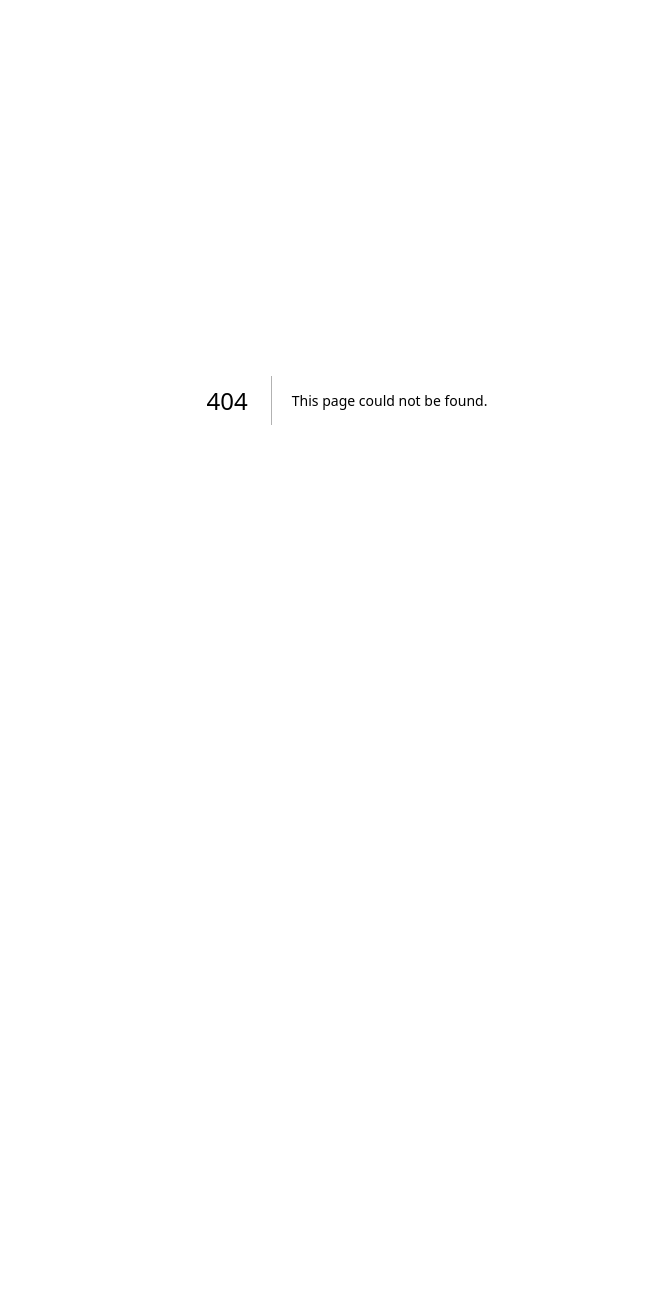
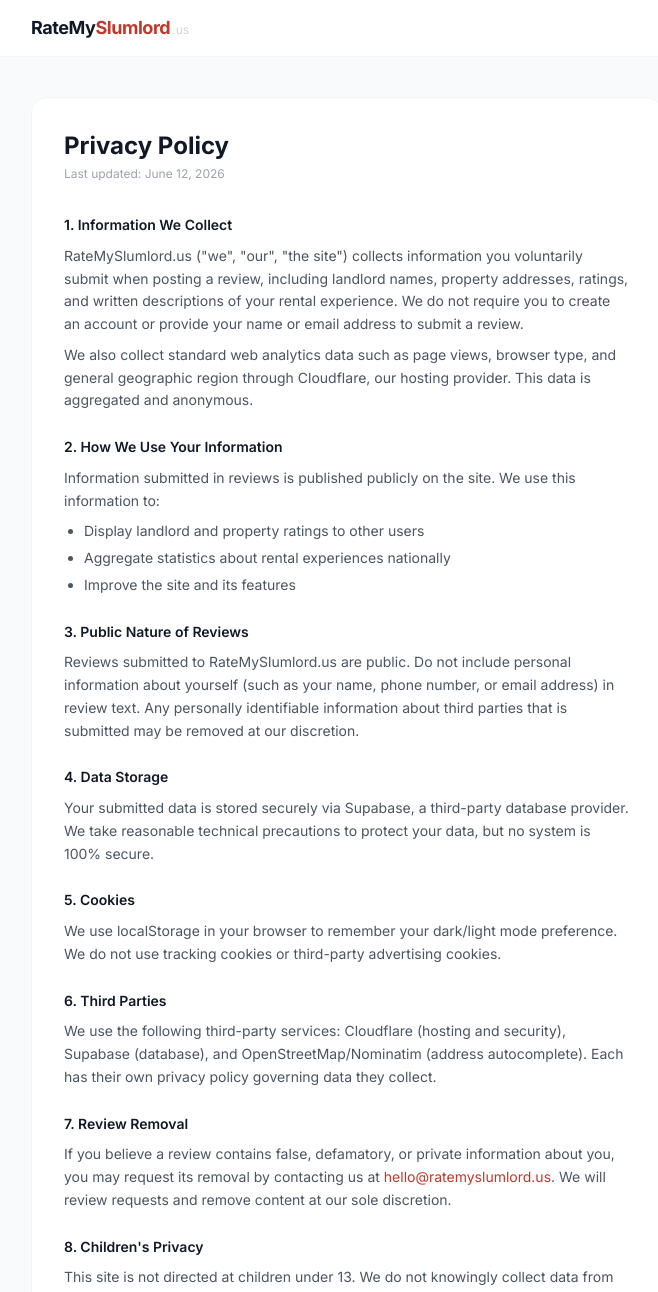
Before and after one commit to Desurasu/ratemyslumlord, a Next.js app: page /privacy in a window 1280 px wide. Before the commit this address had no page. Shown: the top 1292 px of the page, without its empty margins (293-951 px from the left). Before the commit the page ends 800 px from the top, so only its background shows below. Built offline with nearby package versions, Linux system fonts and the light colour scheme.

Commit message:
Create privacy.js
Privacy Policy

```diff
--- /dev/null
+++ b/pages/privacy.js
@@ -0,0 +1,93 @@
+import Head from 'next/head'
+import Link from 'next/link'
+
+export default function Privacy() {
+  const updated = 'June 12, 2026'
+  return (
+    <>
+      <Head>
+        <title>Privacy Policy — RateMySlumlord</title>
+        <meta name="viewport" content="width=device-width, initial-scale=1" />
+      </Head>
+      <div className="min-h-screen bg-gray-50">
+        <header className="bg-white border-b border-gray-100 sticky top-0 z-10">
+          <div className="max-w-2xl mx-auto px-5 h-14 flex items-center">
+            <Link href="/" className="flex items-baseline">
+              <span className="font-bold text-gray-900 text-lg tracking-tight">RateMy</span>
+              <span className="font-bold text-brand text-lg tracking-tight">Slumlord</span>
+              <span className="text-gray-300 text-xs ml-0.5">.us</span>
+            </Link>
+          </div>
+        </header>
+        <div className="max-w-2xl mx-auto px-5 py-10">
+          <div className="bg-white rounded-2xl border border-gray-100 p-8">
+            <h1 className="text-2xl font-bold text-gray-900 mb-1">Privacy Policy</h1>
+            <p className="text-xs text-gray-400 mb-8">Last updated: {updated}</p>
+
+            <div className="space-y-6 text-sm text-gray-600 leading-relaxed">
+              <section>
+                <h2 className="font-semibold text-gray-900 mb-2">1. Information We Collect</h2>
+                <p>RateMySlumlord.us ("we", "our", "the site") collects information you voluntarily submit when posting a review, including landlord names, property addresses, ratings, and written descriptions of your rental experience. We do not require you to create an account or provide your name or email address to submit a review.</p>
+                <p className="mt-2">We also collect standard web analytics data such as page views, browser type, and general geographic region through Cloudflare, our hosting provider. This data is aggregated and anonymous.</p>
+              </section>
+
+              <section>
+                <h2 className="font-semibold text-gray-900 mb-2">2. How We Use Your Information</h2>
+                <p>Information submitted in reviews is published publicly on the site. We use this information to:</p>
+                <ul className="list-disc ml-5 mt-2 space-y-1">
+                  <li>Display landlord and property ratings to other users</li>
+                  <li>Aggregate statistics about rental experiences nationally</li>
+                  <li>Improve the site and its features</li>
+                </ul>
+              </section>
+
+              <section>
+                <h2 className="font-semibold text-gray-900 mb-2">3. Public Nature of Reviews</h2>
+                <p>Reviews submitted to RateMySlumlord.us are public. Do not include personal information about yourself (such as your name, phone number, or email address) in review text. Any personally identifiable information about third parties that is submitted may be removed at our discretion.</p>
+              </section>
+
+              <section>
+                <h2 className="font-semibold text-gray-900 mb-2">4. Data Storage</h2>
+                <p>Your submitted data is stored securely via Supabase, a third-party database provider. We take reasonable technical precautions to protect your data, but no system is 100% secure.</p>
+              </section>
+
+              <section>
+                <h2 className="font-semibold text-gray-900 mb-2">5. Cookies</h2>
+                <p>We use localStorage in your browser to remember your dark/light mode preference. We do not use tracking cookies or third-party advertising cookies.</p>
+              </section>
+
+              <section>
+                <h2 className="font-semibold text-gray-900 mb-2">6. Third Parties</h2>
+                <p>We use the following third-party services: Cloudflare (hosting and security), Supabase (database), and OpenStreetMap/Nominatim (address autocomplete). Each has their own privacy policy governing data they collect.</p>
+              </section>
+
+              <section>
+                <h2 className="font-semibold text-gray-900 mb-2">7. Review Removal</h2>
+                <p>If you believe a review contains false, defamatory, or private information about you, you may request its removal by contacting us at <a href="mailto:hello@ratemyslumlord.us" className="text-brand hover:underline">hello@ratemyslumlord.us</a>. We will review requests and remove content at our sole discretion.</p>
+              </section>
+
+              <section>
+                <h2 className="font-semibold text-gray-900 mb-2">8. Children's Privacy</h2>
+                <p>This site is not directed at children under 13. We do not knowingly collect data from children.</p>
+              </section>
+
+              <section>
+                <h2 className="font-semibold text-gray-900 mb-2">9. Changes to This Policy</h2>
+                <p>We may update this policy from time to time. Continued use of the site after changes constitutes acceptance of the new policy.</p>
+              </section>
+
+              <section>
+                <h2 className="font-semibold text-gray-900 mb-2">10. Contact</h2>
+                <p>Questions about this policy? Email us at <a href="mailto:hello@ratemyslumlord.us" className="text-brand hover:underline">hello@ratemyslumlord.us</a>.</p>
+              </section>
+            </div>
+          </div>
+
+          <div className="mt-6 text-center">
+            <Link href="/" className="text-sm text-brand hover:underline">← Back to RateMySlumlord</Link>
+          </div>
+        </div>
+      </div>
+    </>
+  )
+}
```
